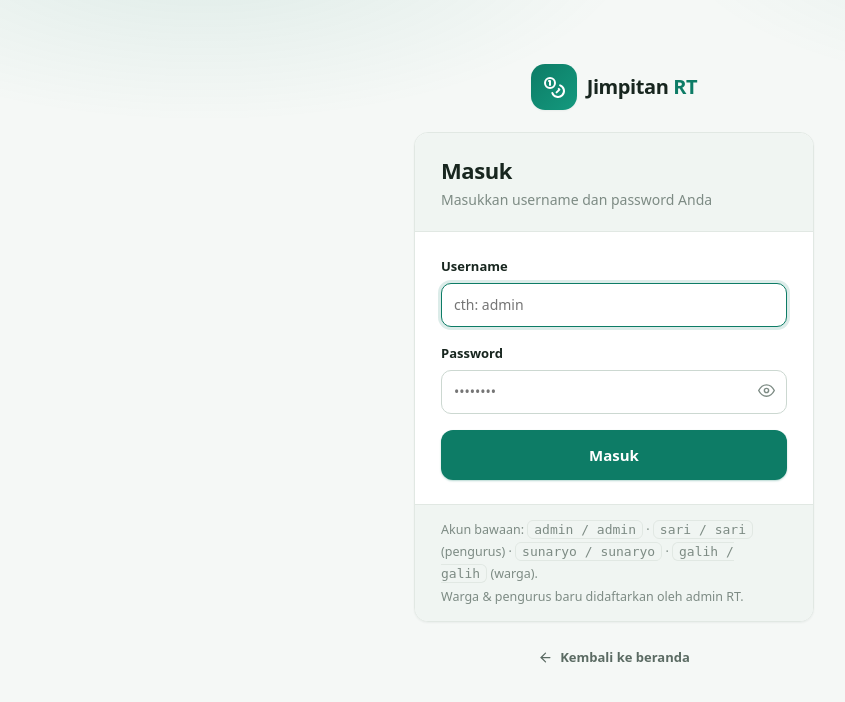
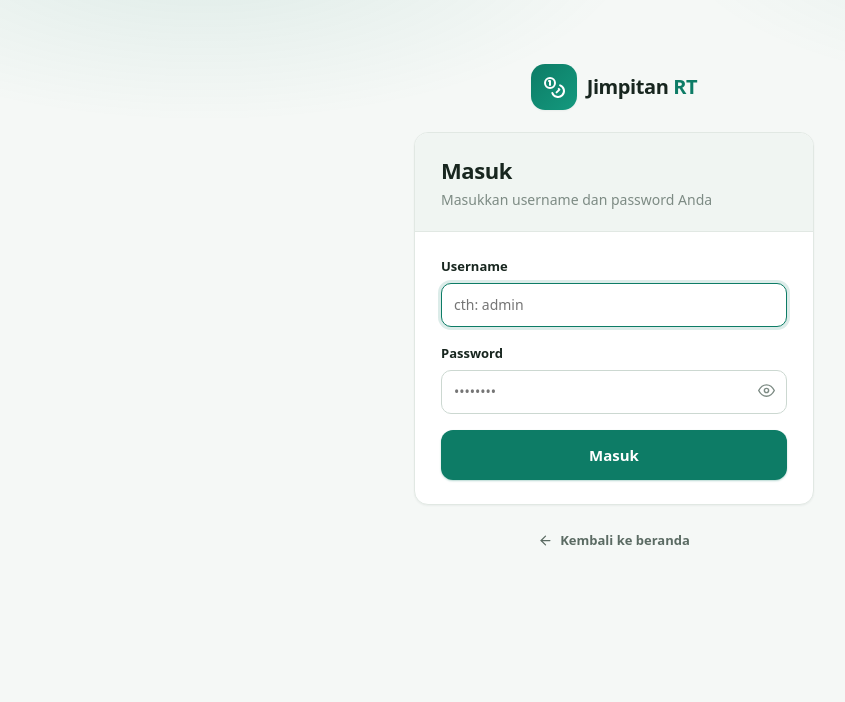
Before and after one commit to allanbudhianto/JimpitanRTku, a PHP site: page /jimpitan-php/login.php in a window 1280 px wide. Shown: the top 702 px of the page, without its empty margins (26-871 px from the left). Run offline with PHP 8.4, Linux system fonts and the light colour scheme.

Commit message:
Freebuff: Hapuskan ini di jimpitan-php

```diff
--- a/jimpitan-php/login.php
+++ b/jimpitan-php/login.php
@@ -72,14 +72,6 @@ if ($_SERVER['REQUEST_METHOD'] === 'POST') {
           <button class="btn btn-primary btn-lg btn-block" type="submit">Masuk</button>
         </div>
       </form>
-      <div style="padding:14px 26px;border-top:1px solid var(--border);background:var(--surface-2)">
-        <p class="muted" style="font-size:12.5px;margin:0;line-height:1.7">
-          Akun bawaan: <code>admin / admin</code> ·
-          <code>sari / sari</code> (pengurus) ·
-          <code>sunaryo / sunaryo</code> · <code>galih / galih</code> (warga).<br>
-          Warga &amp; pengurus baru didaftarkan oleh admin RT.
-        </p>
-      </div>
     </div>
 
     <p style="text-align:center;margin-top:18px">
```
Also changed, not shown: jimpitan-php/setup.php (+0 -7 lines).
